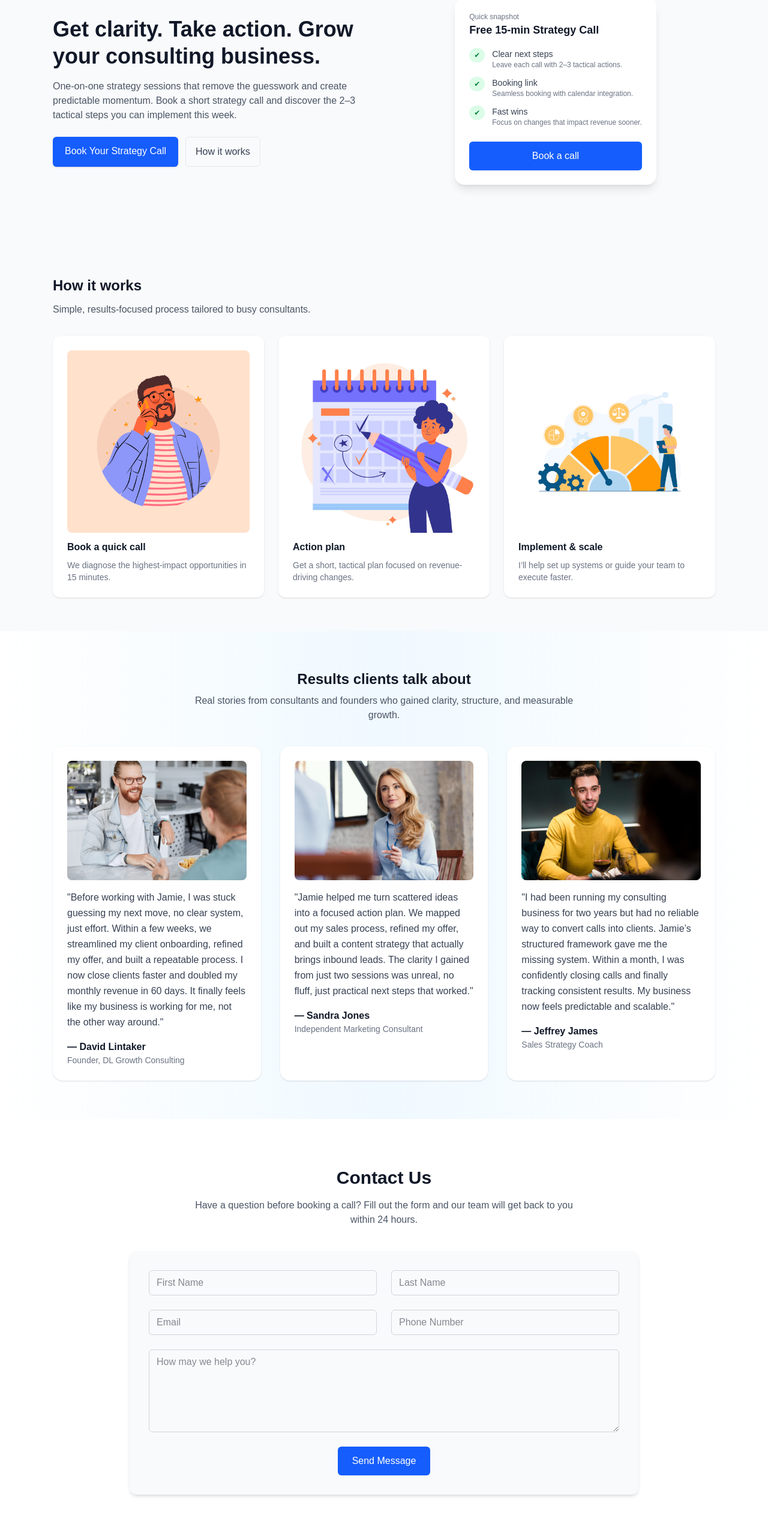
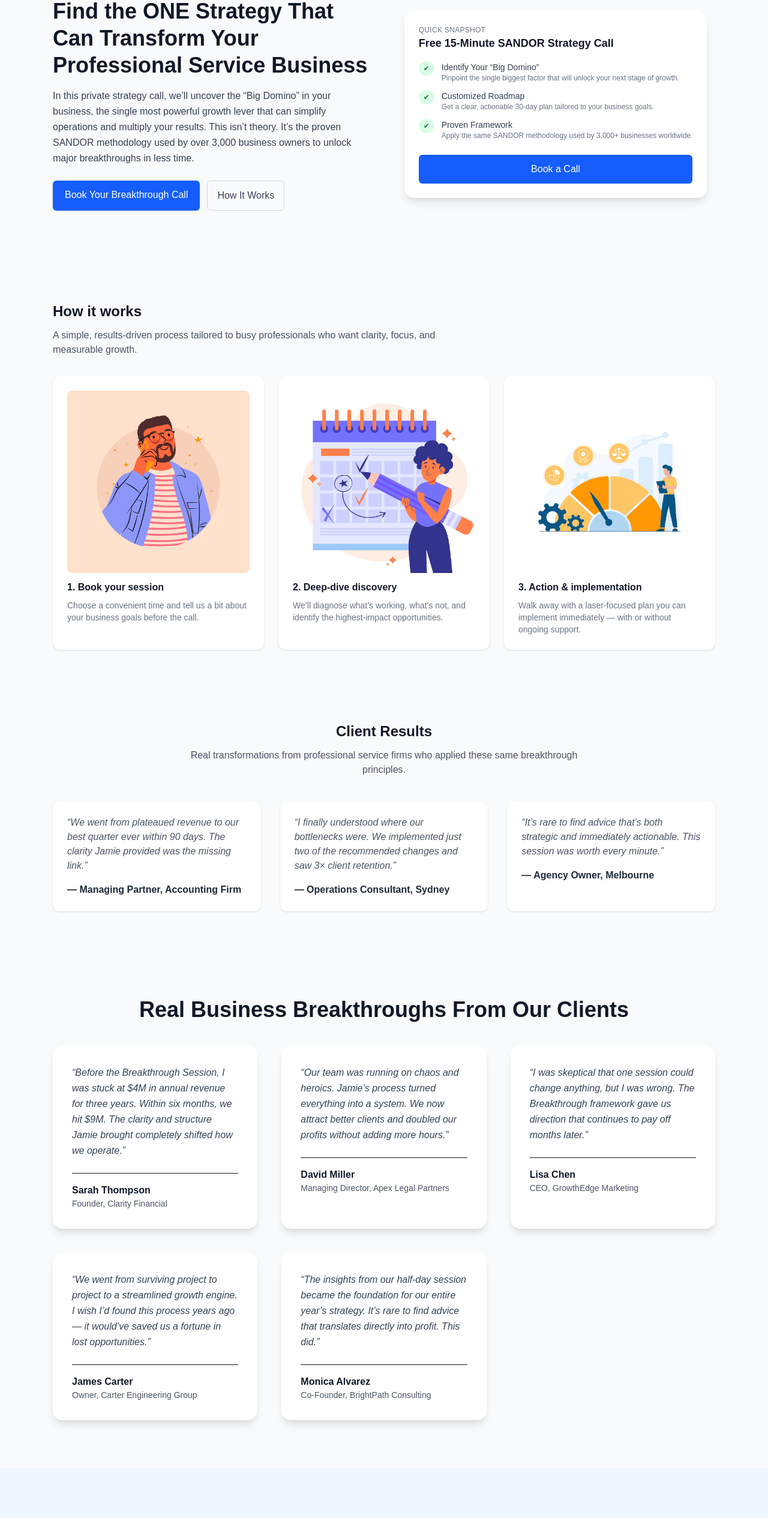
Before and after one commit to warlordtm/sbggroup, a Next.js app: page / in a window 1280 px wide. Shown: the part 180-2710 px from the top of the page at 60% size. Built offline with nearby package versions, Linux system fonts and the light colour scheme.

Commit message:
Update Website

```diff
--- a/src/app/page.tsx
+++ b/src/app/page.tsx
@@ -4,6 +4,7 @@ import React, { useState } from "react";
 import { motion } from "framer-motion";
 import Image from "next/image";
 import { Menu, X } from "lucide-react"; // for icons
+import Link from "next/link";
 
 export default function Page() {
   const [menuOpen, setMenuOpen] = useState(false);
@@ -16,6 +17,39 @@ export default function Page() {
     document.querySelector(id)?.scrollIntoView({ behavior: "smooth" });
     setMenuOpen(false); // close menu after clicking a link
   };
+
+  const testimonials = [
+    {
+      name: "Sarah Thompson",
+      role: "Founder, Clarity Financial",
+      quote:
+        "Before the Breakthrough Session, I was stuck at $4M in annual revenue for three years. Within six months, we hit $9M. The clarity and structure Jamie brought completely shifted how we operate.",
+    },
+    {
+      name: "David Miller",
+      role: "Managing Director, Apex Legal Partners",
+      quote:
+        "Our team was running on chaos and heroics. Jamie’s process turned everything into a system. We now attract better clients and doubled our profits without adding more hours.",
+    },
+    {
+      name: "Lisa Chen",
+      role: "CEO, GrowthEdge Marketing",
+      quote:
+        "I was skeptical that one session could change anything, but I was wrong. The Breakthrough framework gave us direction that continues to pay off months later.",
+    },
+    {
+      name: "James Carter",
+      role: "Owner, Carter Engineering Group",
+      quote:
+        "We went from surviving project to project to a streamlined growth engine. I wish I’d found this process years ago — it would’ve saved us a fortune in lost opportunities.",
+    },
+    {
+      name: "Monica Alvarez",
+      role: "Co-Founder, BrightPath Consulting",
+      quote:
+        "The insights from our half-day session became the foundation for our entire year’s strategy. It’s rare to find advice that translates directly into profit. This did.",
+    },
+  ];
 
   return (
     <div className="min-h-screen bg-gray-50 text-gray-900 antialiased">
@@ -132,23 +166,27 @@ export default function Page() {
       <main>
         <section className="relative overflow-hidden mt-20">
   <div className="max-w-6xl mx-auto px-6 py-16 md:py-24 grid gap-10 md:grid-cols-2 items-center">
+    {/* Left Text Section */}
     <div>
       <motion.h2
         initial={{ y: 24, opacity: 0 }}
         animate={{ y: 0, opacity: 1 }}
         transition={{ delay: 0.05, duration: 0.5 }}
-                className="text-3xl md:text-4xl font-extrabold leading-tight"
+        className="text-3xl md:text-4xl font-extrabold leading-tight text-gray-900"
       >
-                Get clarity. Take action. Grow your consulting business.
+        Find the ONE Strategy That Can Transform Your Professional Service Business
       </motion.h2>
 
       <motion.p
         initial={{ y: 12, opacity: 0 }}
         animate={{ y: 0, opacity: 1 }}
         transition={{ delay: 0.15, duration: 0.45 }}
-                className="mt-4 text-gray-600 max-w-xl"
+        className="mt-4 text-gray-700 max-w-xl leading-relaxed"
       >
-                One-on-one strategy sessions that remove the guesswork and create predictable momentum. Book a short strategy call and discover the 2–3 tactical steps you can implement this week.
+        In this private strategy call, we’ll uncover the “Big Domino” in your business,
+        the single most powerful growth lever that can simplify operations and multiply
+        your results. This isn’t theory. It’s the proven SANDOR methodology used by over
+        3,000 business owners to unlock major breakthroughs in less time.
       </motion.p>
 
       <motion.div
@@ -161,19 +199,20 @@ export default function Page() {
           href="https://sbgschedule.com"
           target="_blank"
           rel="noreferrer"
-                  className="inline-block bg-blue-600 text-white px-5 py-3 rounded-md font-medium shadow"
+          className="inline-block bg-blue-600 text-white px-5 py-3 rounded-md font-medium shadow hover:bg-blue-700 transition-colors duration-300"
         >
-                  Book Your Strategy Call
+          Book Your Breakthrough Call
         </a>
         <a
           href="#how"
-                  className="inline-block border border-gray-200 px-4 py-3 rounded-md text-gray-700"
+          className="inline-block border border-gray-300 px-4 py-3 rounded-md text-gray-700 hover:bg-gray-100 transition-colors duration-300"
         >
-                  How it works
+          How It Works
         </a>
       </motion.div>
     </div>
 
+    {/* Right Snapshot Card */}
     <motion.div
       initial={{ scale: 0.98, opacity: 0 }}
       animate={{ scale: 1, opacity: 1 }}
@@ -181,9 +220,9 @@ export default function Page() {
       className="bg-white rounded-2xl shadow-lg p-6 max-w-xl mx-auto"
     >
       <div className="mb-4">
-                <div className="text-xs text-gray-500">Quick snapshot</div>
-                <div className="text-lg font-semibold">
-                  Free 15-min Strategy Call
+        <div className="text-xs text-gray-500 uppercase tracking-wide">Quick Snapshot</div>
+        <div className="text-lg font-semibold text-gray-900">
+          Free 15-Minute SANDOR Strategy Call
         </div>
       </div>
 
@@ -193,9 +232,9 @@ export default function Page() {
             ✔
           </span>
           <div>
-                    <div className="text-sm font-medium">Clear next steps</div>
+            <div className="text-sm font-medium">Identify Your “Big Domino”</div>
             <div className="text-xs text-gray-500">
-                      Leave each call with 2–3 tactical actions.
+              Pinpoint the single biggest factor that will unlock your next stage of growth.
             </div>
           </div>
         </li>
@@ -205,9 +244,9 @@ export default function Page() {
             ✔
           </span>
           <div>
-                    <div className="text-sm font-medium">Booking link</div>
+            <div className="text-sm font-medium">Customized Roadmap</div>
             <div className="text-xs text-gray-500">
-                      Seamless booking with calendar integration.
+              Get a clear, actionable 30-day plan tailored to your business goals.
             </div>
           </div>
         </li>
@@ -217,9 +256,9 @@ export default function Page() {
             ✔
           </span>
           <div>
-                    <div className="text-sm font-medium">Fast wins</div>
+            <div className="text-sm font-medium">Proven Framework</div>
             <div className="text-xs text-gray-500">
-                      Focus on changes that impact revenue sooner.
+              Apply the same SANDOR methodology used by 3,000+ businesses worldwide.
             </div>
           </div>
         </li>
@@ -230,20 +269,23 @@ export default function Page() {
           href="https://sbgschedule.com"
           target="_blank"
           rel="noreferrer"
-                  className="block text-center bg-blue-600 text-white rounded-md px-4 py-3 font-medium"
+          className="block text-center bg-blue-600 text-white rounded-md px-4 py-3 font-medium hover:bg-blue-700 transition-colors duration-300"
         >
-                  Book a call
+          Book a Call
         </a>
       </div>
     </motion.div>
   </div>
 </section>
 
+
         {/* HOW IT WORKS */}
+         {/* HOW IT WORKS SECTION */}
       <section id="how" className="max-w-6xl mx-auto px-6 py-14">
         <h3 className="text-2xl font-bold">How it works</h3>
         <p className="mt-3 text-gray-600 max-w-2xl">
-            Simple, results-focused process tailored to busy consultants.
+          A simple, results-driven process tailored to busy professionals who
+          want clarity, focus, and measurable growth.
         </p>
 
         <div className="mt-8 grid gap-6 md:grid-cols-3">
@@ -255,9 +297,10 @@ export default function Page() {
               height={250}
               className="rounded-lg mb-3"
             />
-              <h4 className="font-semibold">Book a quick call</h4>
+            <h4 className="font-semibold">1. Book your session</h4>
             <p className="text-sm text-gray-500 mt-2">
-                We diagnose the highest-impact opportunities in 15 minutes.
+              Choose a convenient time and tell us a bit about your business
+              goals before the call.
             </p>
           </div>
 
@@ -269,9 +312,10 @@ export default function Page() {
               height={250}
               className="rounded-lg mb-3"
             />
-              <h4 className="font-semibold">Action plan</h4>
+            <h4 className="font-semibold">2. Deep-dive discovery</h4>
             <p className="text-sm text-gray-500 mt-2">
-                Get a short, tactical plan focused on revenue-driving changes.
+              We’ll diagnose what’s working, what’s not, and identify the
+              highest-impact opportunities.
             </p>
           </div>
 
@@ -283,81 +327,144 @@ export default function Page() {
               height={250}
               className="rounded-lg mb-3"
             />
-              <h4 className="font-semibold">Implement & scale</h4>
+            <h4 className="font-semibold">3. Action & implementation</h4>
             <p className="text-sm text-gray-500 mt-2">
-                I’ll help set up systems or guide your team to execute faster.
+              Walk away with a laser-focused plan you can implement immediately
+              — with or without ongoing support.
             </p>
           </div>
         </div>
       </section>
 
-        {/* RESULTS */}
-        <section
-          id="results"
-          className="bg-gradient-to-r from-white via-sky-50 to-white py-16"
-        >
+      {/* CLIENT RESULTS SECTION */}
+      <section id="results" className="bg-gray-50 py-16">
         <div className="max-w-6xl mx-auto px-6">
-            <h3 className="text-2xl font-bold text-center">Results clients talk about</h3>
-            <p className="text-gray-600 text-center mt-2 max-w-2xl mx-auto">
-              Real stories from consultants and founders who gained clarity, structure, and measurable growth.
+          <h3 className="text-2xl font-bold text-center">Client Results</h3>
+          <p className="mt-3 text-gray-600 text-center max-w-2xl mx-auto">
+            Real transformations from professional service firms who applied
+            these same breakthrough principles.
           </p>
 
           <div className="mt-10 grid gap-8 md:grid-cols-3">
-              {/* Testimonial 1 */}
-              <div className="bg-white p-6 rounded-2xl shadow hover:shadow-lg transition-shadow duration-300">
-                <Image
-                  src="/maleclient1.jpg"
-                  alt="Client success 1"
-                  width={400}
-                  height={250}
-                  className="rounded-lg mb-4"
-                />
-                <blockquote className="text-gray-700 leading-relaxed">
-                  &quot;Before working with Jamie, I was stuck guessing my next move,
-                  no clear system, just effort. Within a few weeks, we streamlined my client onboarding,
-                  refined my offer, and built a repeatable process. I now close clients faster
-                  and doubled my monthly revenue in 60 days. It finally feels like my business is working for me, not the other way around.&quot;
-                </blockquote>
-                <div className="mt-4 font-semibold text-gray-900">— David Lintaker</div>
-                <div className="text-sm text-gray-500">Founder, DL Growth Consulting</div>
+            <div className="bg-white rounded-xl shadow p-6">
+              <p className="text-gray-600 italic">
+                “We went from plateaued revenue to our best quarter ever within
+                90 days. The clarity Jamie provided was the missing link.”
+              </p>
+              <div className="mt-4 font-semibold text-gray-800">
+                — Managing Partner, Accounting Firm
+              </div>
             </div>
 
-              {/* Testimonial 2 */}
-              <div className="bg-white p-6 rounded-2xl shadow hover:shadow-lg transition-shadow duration-300">
-                <Image
-                  src="/femaleclient.jpg"
-                  alt="Client success 2"
-                  width={400}
-                  height={250}
-                  className="rounded-lg mb-4"
-                />
-                <blockquote className="text-gray-700 leading-relaxed">
-                  &quot;Jamie helped me turn scattered ideas into a focused action plan.
-                  We mapped out my sales process, refined my offer, and built a content strategy that actually brings inbound leads.
-                  The clarity I gained from just two sessions was unreal, no fluff, just practical next steps that worked.&quot;
-                </blockquote>
-                <div className="mt-4 font-semibold text-gray-900">— Sandra Jones</div>
-                <div className="text-sm text-gray-500">Independent Marketing Consultant</div>
+            <div className="bg-white rounded-xl shadow p-6">
+              <p className="text-gray-600 italic">
+                “I finally understood where our bottlenecks were. We implemented
+                just two of the recommended changes and saw 3× client retention.”
+              </p>
+              <div className="mt-4 font-semibold text-gray-800">
+                — Operations Consultant, Sydney
+              </div>
             </div>
 
-              {/* Testimonial 3 */}
-              <div className="bg-white p-6 rounded-2xl shadow hover:shadow-lg transition-shadow duration-300">
-                <Image
-                  src="/maleclient2.jpg"
-                  alt="Client success 3"
-                  width={400}
-                  height={250}
-                  className="rounded-lg mb-4"
-                />
-                <blockquote className="text-gray-700 leading-relaxed">
-                  &quot;I had been running my consulting business for two years but had no reliable way to convert calls into clients.
-                  Jamie’s structured framework gave me the missing system. Within a month, I was confidently closing calls and finally tracking consistent results.
-                  My business now feels predictable and scalable.&quot;
-                </blockquote>
-                <div className="mt-4 font-semibold text-gray-900">— Jeffrey James</div>
-                <div className="text-sm text-gray-500">Sales Strategy Coach</div>
+            <div className="bg-white rounded-xl shadow p-6">
+              <p className="text-gray-600 italic">
+                “It’s rare to find advice that’s both strategic and
+                immediately actionable. This session was worth every minute.”
+              </p>
+              <div className="mt-4 font-semibold text-gray-800">
+                — Agency Owner, Melbourne
               </div>
             </div>
+          </div>
+        </div>
+      </section>
+
+        {/* RESULTS */}
+        <section id="testimonials" className="bg-gray-50 py-20">
+      <div className="max-w-6xl mx-auto px-6 text-center">
+        <motion.h2
+          initial={{ opacity: 0, y: 40 }}
+          whileInView={{ opacity: 1, y: 0 }}
+          transition={{ duration: 0.6 }}
+          viewport={{ once: true }}
+          className="text-4xl font-bold text-gray-900 mb-10"
+        >
+          Real Business Breakthroughs From Our Clients
+        </motion.h2>
+
+        <div className="grid grid-cols-1 md:grid-cols-2 lg:grid-cols-3 gap-10">
+          {testimonials.map((t, i) => (
+            <motion.div
+              key={i}
+              initial={{ opacity: 0, y: 30 }}
+              whileInView={{ opacity: 1, y: 0 }}
+              transition={{ duration: 0.6, delay: i * 0.1 }}
+              viewport={{ once: true }}
+              className="bg-white shadow-lg rounded-2xl p-8 text-left hover:shadow-xl transition-shadow duration-300"
+            >
+              <p className="text-gray-700 italic mb-6 leading-relaxed">
+                “{t.quote}”
+              </p>
+              <div className="border-t pt-4">
+                <h4 className="font-semibold text-gray-900">{t.name}</h4>
+                <p className="text-sm text-gray-600">{t.role}</p>
+              </div>
+            </motion.div>
+          ))}
+        </div>
+      </div>
+    </section>
+
+    <section id="book-call" className="bg-blue-50 py-20">
+      <div className="max-w-5xl mx-auto px-6 text-center">
+        <motion.h2
+          initial={{ opacity: 0, y: 40 }}
+          whileInView={{ opacity: 1, y: 0 }}
+          transition={{ duration: 0.6 }}
+          viewport={{ once: true }}
+          className="text-4xl font-bold text-gray-900 mb-6"
+        >
+          Reserve Your Business Breakthrough Session
+        </motion.h2>
+
+        <motion.p
+          initial={{ opacity: 0, y: 30 }}
+          whileInView={{ opacity: 1, y: 0 }}
+          transition={{ duration: 0.6, delay: 0.1 }}
+          viewport={{ once: true }}
+          className="text-lg text-gray-700 max-w-3xl mx-auto mb-10 leading-relaxed"
+        >
+          This is your chance to step away from the day-to-day grind and focus on
+          uncovering the ONE strategic move that could transform your entire business.
+          In just four hours, we’ll identify your biggest growth opportunity and map out
+          a clear implementation plan designed to deliver measurable results within months.
+        </motion.p>
+
+        <motion.div
+          initial={{ opacity: 0, scale: 0.9 }}
+          whileInView={{ opacity: 1, scale: 1 }}
+          transition={{ duration: 0.5, delay: 0.2 }}
+          viewport={{ once: true }}
+          className="inline-block"
+        >
+          <Link
+            href="#"
+            className="bg-blue-600 text-white text-lg font-semibold py-4 px-8 rounded-full shadow-md hover:bg-blue-700 transition duration-300"
+          >
+            Schedule Your Session
+          </Link>
+        </motion.div>
+
+        <motion.p
+          initial={{ opacity: 0, y: 20 }}
+          whileInView={{ opacity: 1, y: 0 }}
+          transition={{ duration: 0.6, delay: 0.3 }}
+          viewport={{ once: true }}
+          className="text-gray-600 mt-8 text-sm"
+        >
+          Limited to <strong>3 professional service businesses</strong> per month.
+          One spot remains for this month.
+        </motion.p>
       </div>
     </section>
 
```
Lines whose indentation alone changed are shown as unchanged.
